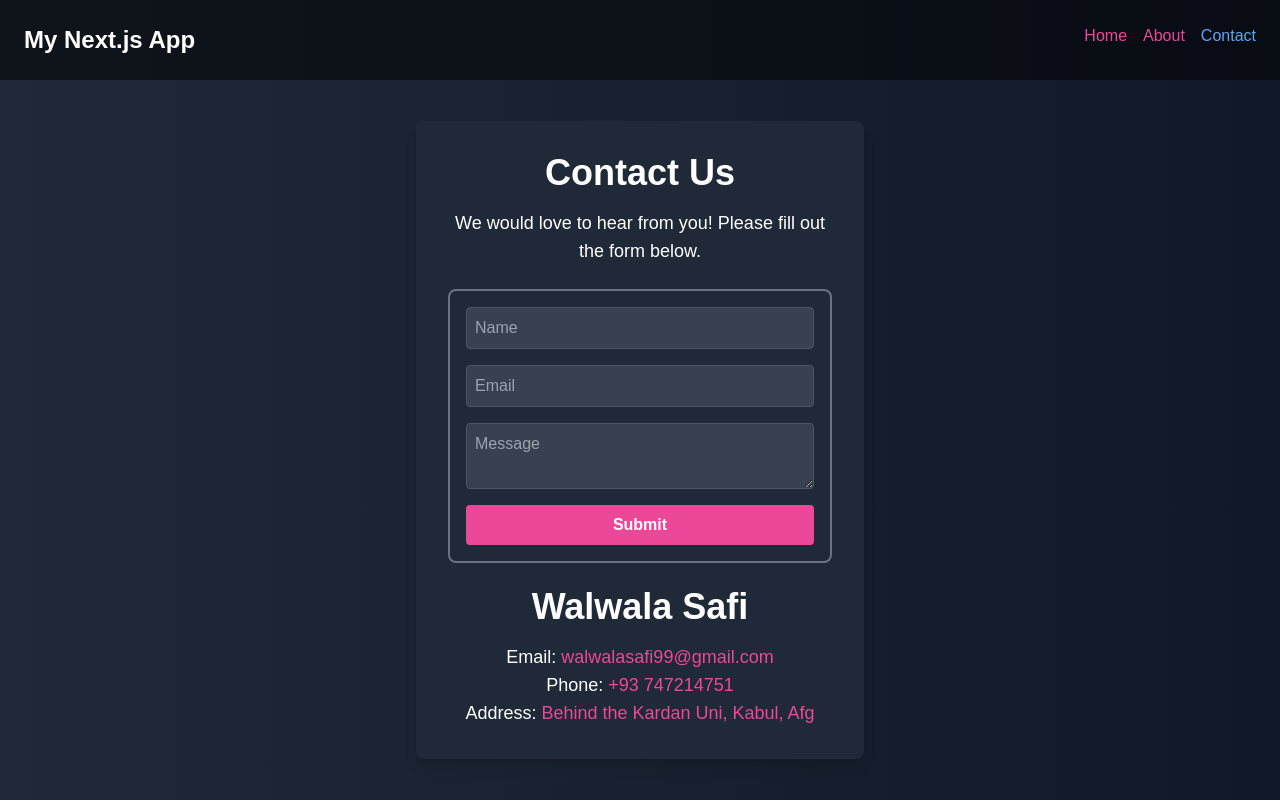
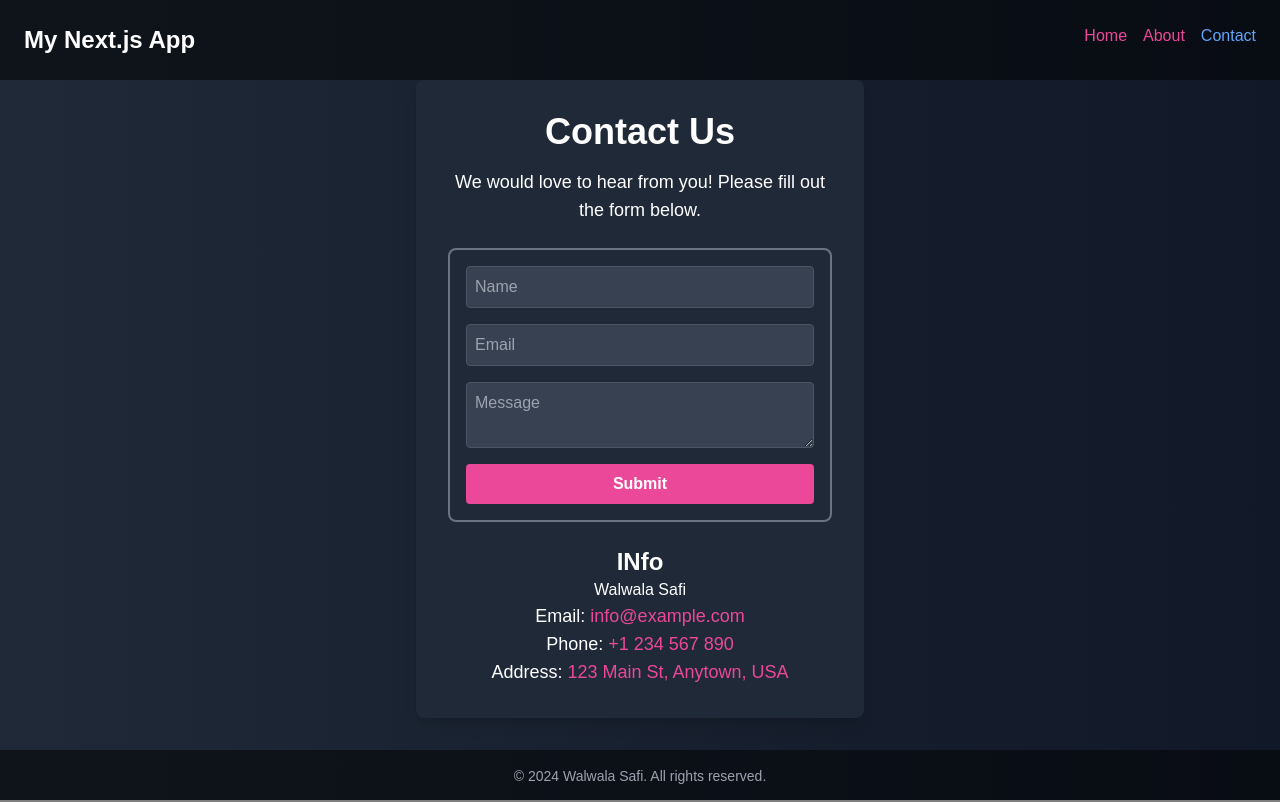
Before and after one commit to WALWALASAFI/simple-Next.js-project, a Next.js app: page /contact in a window 1280 px wide. Built offline with nearby package versions, Linux system fonts and the light colour scheme.

Commit message:
give a footer to the contact page

```diff
--- a/app/contact/page.tsx
+++ b/app/contact/page.tsx
@@ -11,7 +11,7 @@ export default function Contact() {
       </nav>
 
       <div className="flex flex-col items-center justify-center flex-1">
-        <div className="bg-gray-800 p-8 rounded-lg shadow-lg max-w-md text-center">
+        <div className="bg-gray-800 p-8 rounded-lg shadow-lg max-w-md text-center mb-8"> {/* Added mb-8 for margin */}
           <h2 className="text-4xl font-bold mb-4">Contact Us</h2>
           <p className="text-lg mb-4">
             We would love to hear from you! Please fill out the form below.
@@ -46,13 +46,19 @@ export default function Contact() {
           </div>
 
           <div className="mt-6">
-            <h1 className="text-4xl font-bold mb-4">Walwala Safi</h1>
-            <p className="text-lg">Email: <a href="walwalasafi99@gmail.com" className="text-pink-500 hover:underline">walwalasafi99@gmail.com</a></p>
-            <p className="text-lg">Phone: <span className="text-pink-500">+93 747214751</span></p>
-            <p className="text-lg">Address: <span className="text-pink-500">Behind the Kardan Uni, Kabul, Afg</span></p>
+            <h1 className="text-2xl font-bold">INfo</h1>
+            <h1 className="text-blue">Walwala Safi</h1>
+            <p className="text-lg">Email: <a href="mailto:info@example.com" className="text-pink-500 hover:underline">info@example.com</a></p>
+            <p className="text-lg">Phone: <span className="text-pink-500">+1 234 567 890</span></p>
+            <p className="text-lg">Address: <span className="text-pink-500">123 Main St, Anytown, USA</span></p>
           </div>
         </div>
       </div>
+
+      {/* Footer Section */}
+      <footer className="bg-black bg-opacity-50 p-4 text-center">
+        <p className="text-sm text-gray-400">© 2024 Walwala Safi. All rights reserved.</p>
+      </footer>
     </div>
   );
 }
```
